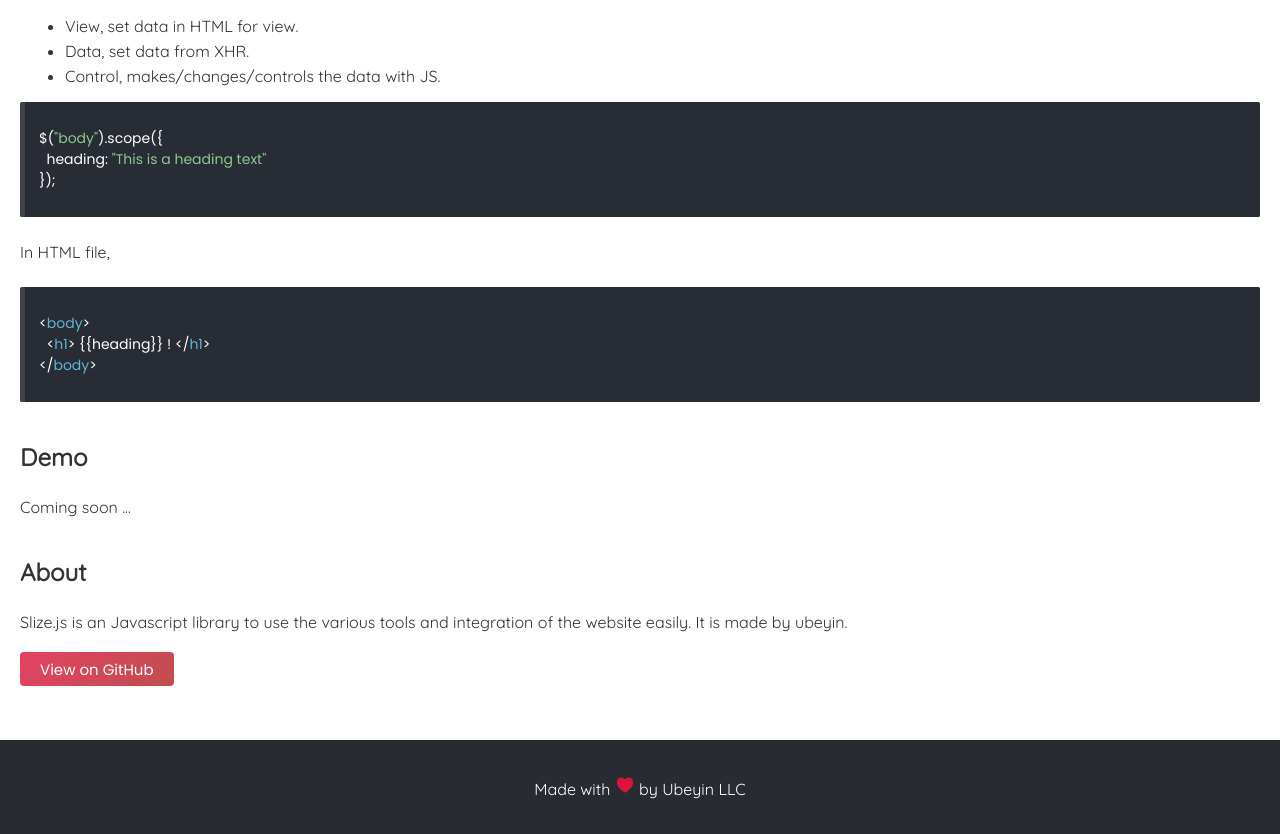
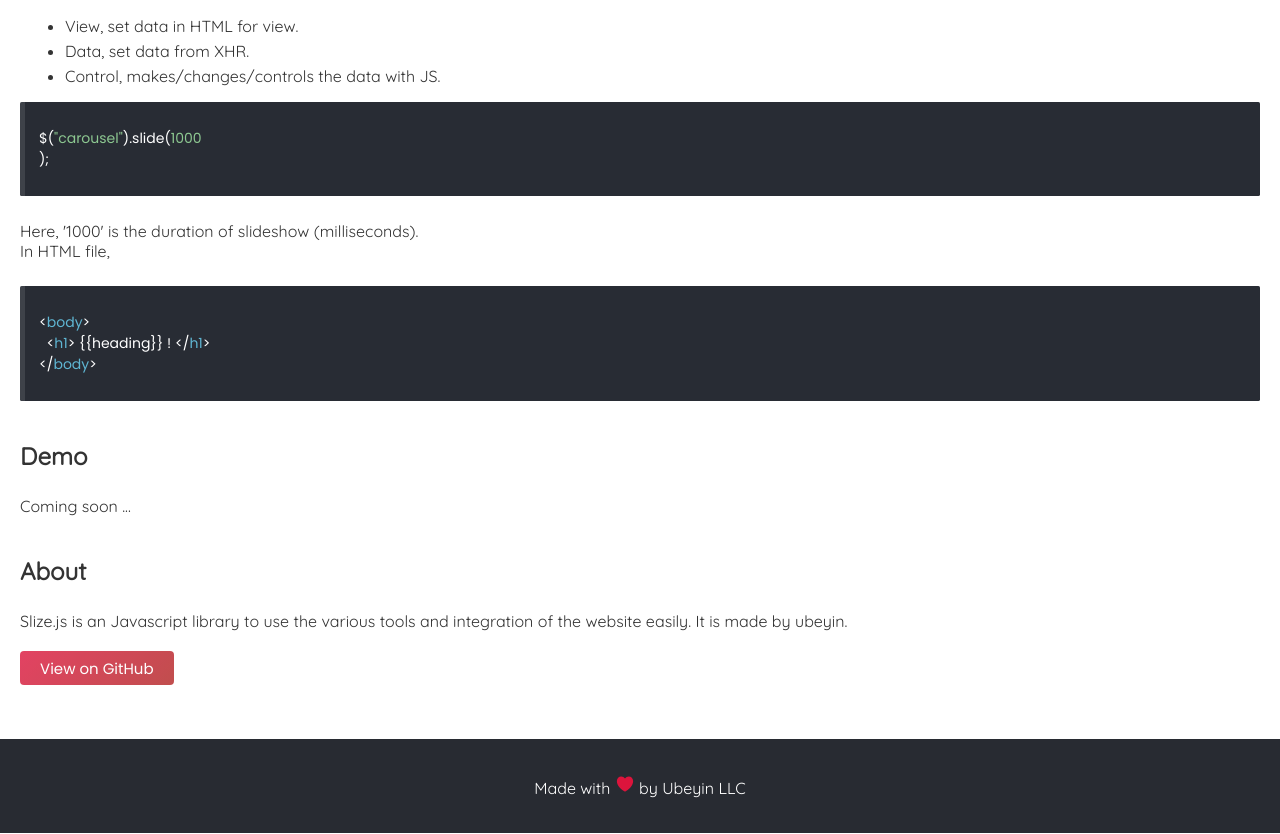
Before and after one commit to ubeyin/slize, a plain HTML site: page index.html in a window 1280 px wide. Shown: the part 2340-3174 px from the top of the page. Drawn offline with Linux system fonts and the light colour scheme.

Commit message:
update index.html

```diff
--- a/index.html
+++ b/index.html
@@ -441,9 +441,10 @@
         <li>Control, makes/changes/controls the data with JS.</li>
       </ul>
       <div class="code" onclick='sl(this.innerText).copy();console.log("Copied");'>
-        <pre>$(<span style="color: rgb(141 200 145)">"body"</span>).scope({<br>&nbsp;&nbsp;heading: <span style="color: rgb(141 200 145)">"This is a heading text"</span><br>});</pre>
+        <pre>$(<span style="color: rgb(141 200 145)">"carousel"</span>).slide(<span style="color: rgb(141 200 145)">1000</span><br>);</pre>
       </div>
       <p>
+        Here, '1000' is the duration of slideshow (milliseconds).<br />
         In HTML file,
       </p>
       <div class="code" onclick='sl(this.innerText).copy();console.log("Copied");'>
```
